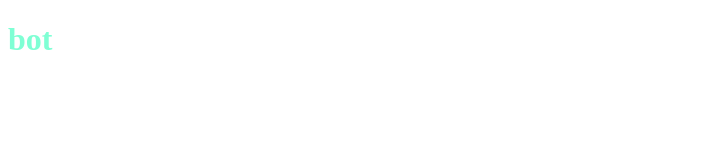
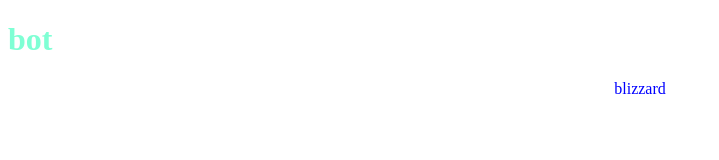
Before and after one commit to mortialiss/test-10, a plain HTML site: page index.html in a window 1280 px wide. Shown: the whole page, without its empty margins (0-719 px from the left). Drawn offline with Linux system fonts and the light colour scheme.

Commit message:
blizzard commit

```diff
--- a/index.html
+++ b/index.html
@@ -8,5 +8,6 @@
 </head>
 <body>
     <h1>bot</h1>
+    <p>blizzard</p>
 </body>
 </html>
--- a/main.css
+++ b/main.css
@@ -3,3 +3,11 @@ h1{
     align-items: center;
     color: aquamarine;
 }
+
+
+p{
+    justify-content: center;
+    align-items: center;
+    display: flex;
+    color: blue;
+}
```
